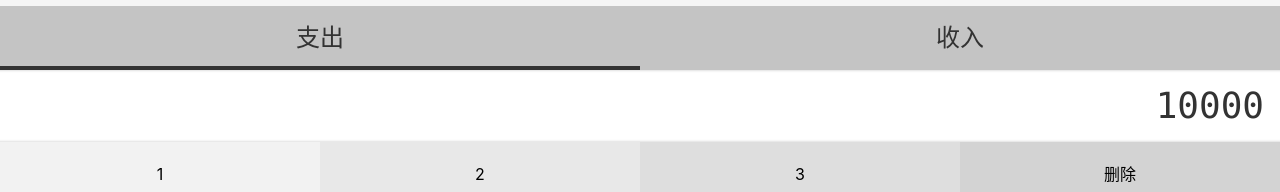
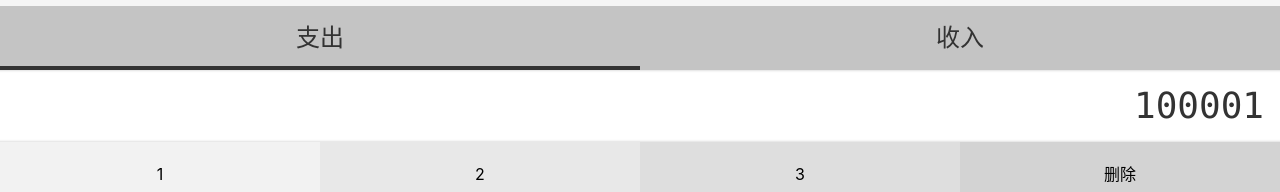
Before and after one commit to bens1320/benbenKeepAccounts, a Vue app: page /#/money in a window 1280 px wide. Shown: the part 152-344 px from the top of the page. Built offline with nearby package versions, Linux system fonts and the light colour scheme; the HTML template or start-up script is replaced by a standard one.

Commit message:
Money.vue 10000改为10001

```diff
--- a/src/views/Money.vue
+++ b/src/views/Money.vue
@@ -26,7 +26,7 @@
       </ul>
     </div>
     <div class="numberPad">
-      <div class="output">10000</div>
+      <div class="output">100001</div>
       <div class="buttons">
         <button>1</button>
         <button>2</button>
```
